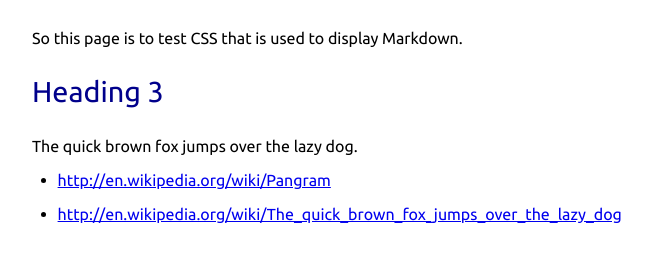
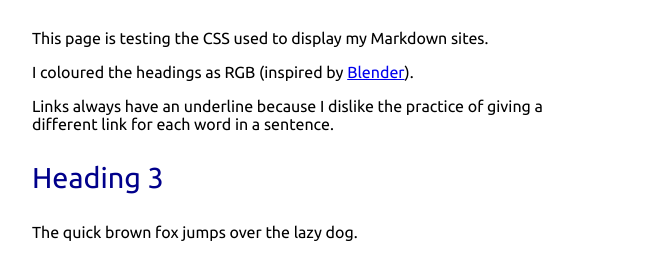
Before and after one commit to MattMS/css.mattms.info, a website: page index.html in a window 1280 px wide. Shown: the part 489-743 px from the top of the page, without its empty margins (320-972 px from the left). Drawn offline with Linux system fonts and the light colour scheme.

Commit message:
Add more intro text

```diff
--- a/index.html
+++ b/index.html
@@ -5,7 +5,11 @@
 <h5 id="heading-5">Heading 5</h5>
 <h6 id="heading-6">Heading 6</h6>
 <h2 id="heading-2">Heading 2</h2>
-<p>So this page is to test CSS that is used to display Markdown.</p>
+<p>This page is testing the CSS used to display my Markdown sites.</p>
+<p>I coloured the headings as RGB (inspired by
+<a href="https://www.blender.org/">Blender</a>).</p>
+<p>Links always have an underline because I dislike the practice of giving
+a different link for each word in a sentence.</p>
 <h3 id="heading-3">Heading 3</h3>
 <p>The quick brown fox jumps over the lazy dog.</p>
 <ul>
```
Also changed, not shown: index.md (+7 -1 lines).
